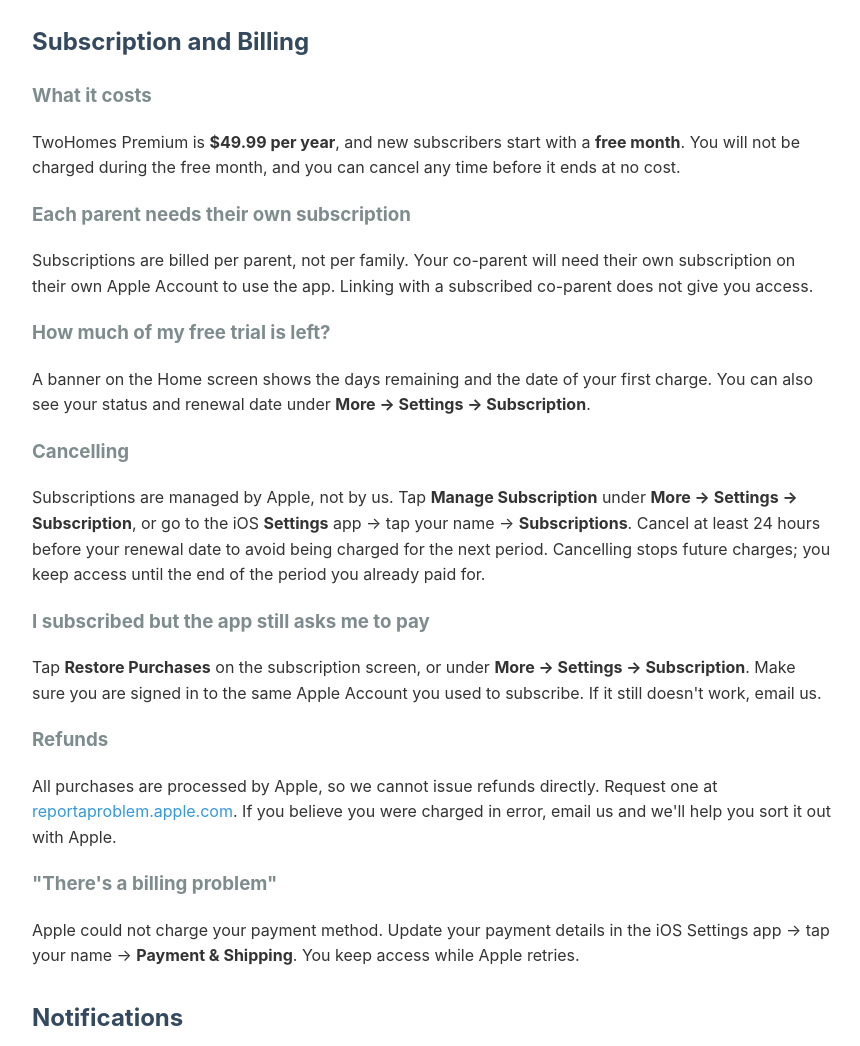
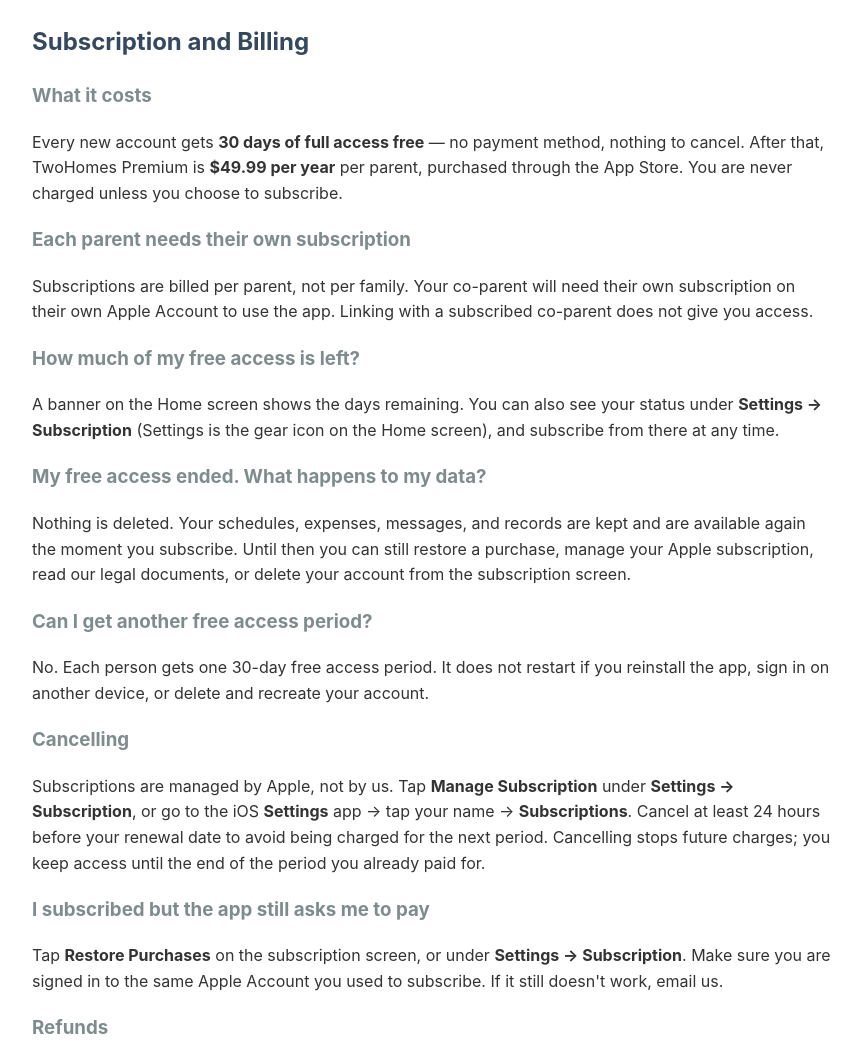
Before and after one commit to twarnerdev/2Homes-Legal, a plain HTML site: page support.html in a window 1280 px wide. Shown: the part 1740-2786 px from the top of the page, without its empty margins (208-1068 px from the left). Drawn offline with Linux system fonts and the light colour scheme.

Commit message:
Describe the 30-day free access period; add first-party analytics and trial-claim retention to privacy policy
Generated with [Devin](https://devin.ai)

Co-Authored-By: Devin <158243242+devin-ai-integration[bot]@users.noreply.github.com>

```diff
--- a/support.html
+++ b/support.html
@@ -102,19 +102,25 @@
     <h2>Subscription and Billing</h2>
 
     <h3>What it costs</h3>
-    <p>TwoHomes Premium is <strong>$49.99 per year</strong>, and new subscribers start with a <strong>free month</strong>. You will not be charged during the free month, and you can cancel any time before it ends at no cost.</p>
+    <p>Every new account gets <strong>30 days of full access free</strong> &mdash; no payment method, nothing to cancel. After that, TwoHomes Premium is <strong>$49.99 per year</strong> per parent, purchased through the App Store. You are never charged unless you choose to subscribe.</p>
 
     <h3>Each parent needs their own subscription</h3>
     <p>Subscriptions are billed per parent, not per family. Your co-parent will need their own subscription on their own Apple Account to use the app. Linking with a subscribed co-parent does not give you access.</p>
 
-    <h3>How much of my free trial is left?</h3>
-    <p>A banner on the Home screen shows the days remaining and the date of your first charge. You can also see your status and renewal date under <strong>More &rarr; Settings &rarr; Subscription</strong>.</p>
+    <h3>How much of my free access is left?</h3>
+    <p>A banner on the Home screen shows the days remaining. You can also see your status under <strong>Settings &rarr; Subscription</strong> (Settings is the gear icon on the Home screen), and subscribe from there at any time.</p>
+
+    <h3>My free access ended. What happens to my data?</h3>
+    <p>Nothing is deleted. Your schedules, expenses, messages, and records are kept and are available again the moment you subscribe. Until then you can still restore a purchase, manage your Apple subscription, read our legal documents, or delete your account from the subscription screen.</p>
+
+    <h3>Can I get another free access period?</h3>
+    <p>No. Each person gets one 30-day free access period. It does not restart if you reinstall the app, sign in on another device, or delete and recreate your account.</p>
 
     <h3>Cancelling</h3>
-    <p>Subscriptions are managed by Apple, not by us. Tap <strong>Manage Subscription</strong> under <strong>More &rarr; Settings &rarr; Subscription</strong>, or go to the iOS <strong>Settings</strong> app &rarr; tap your name &rarr; <strong>Subscriptions</strong>. Cancel at least 24 hours before your renewal date to avoid being charged for the next period. Cancelling stops future charges; you keep access until the end of the period you already paid for.</p>
+    <p>Subscriptions are managed by Apple, not by us. Tap <strong>Manage Subscription</strong> under <strong>Settings &rarr; Subscription</strong>, or go to the iOS <strong>Settings</strong> app &rarr; tap your name &rarr; <strong>Subscriptions</strong>. Cancel at least 24 hours before your renewal date to avoid being charged for the next period. Cancelling stops future charges; you keep access until the end of the period you already paid for.</p>
 
     <h3>I subscribed but the app still asks me to pay</h3>
-    <p>Tap <strong>Restore Purchases</strong> on the subscription screen, or under <strong>More &rarr; Settings &rarr; Subscription</strong>. Make sure you are signed in to the same Apple Account you used to subscribe. If it still doesn't work, email us.</p>
+    <p>Tap <strong>Restore Purchases</strong> on the subscription screen, or under <strong>Settings &rarr; Subscription</strong>. Make sure you are signed in to the same Apple Account you used to subscribe. If it still doesn't work, email us.</p>
 
     <h3>Refunds</h3>
     <p>All purchases are processed by Apple, so we cannot issue refunds directly. Request one at <a href="https://reportaproblem.apple.com">reportaproblem.apple.com</a>. If you believe you were charged in error, email us and we'll help you sort it out with Apple.</p>
```
Also changed, not shown: privacy.html (+8 -2 lines), terms.html (+9 -6 lines).
